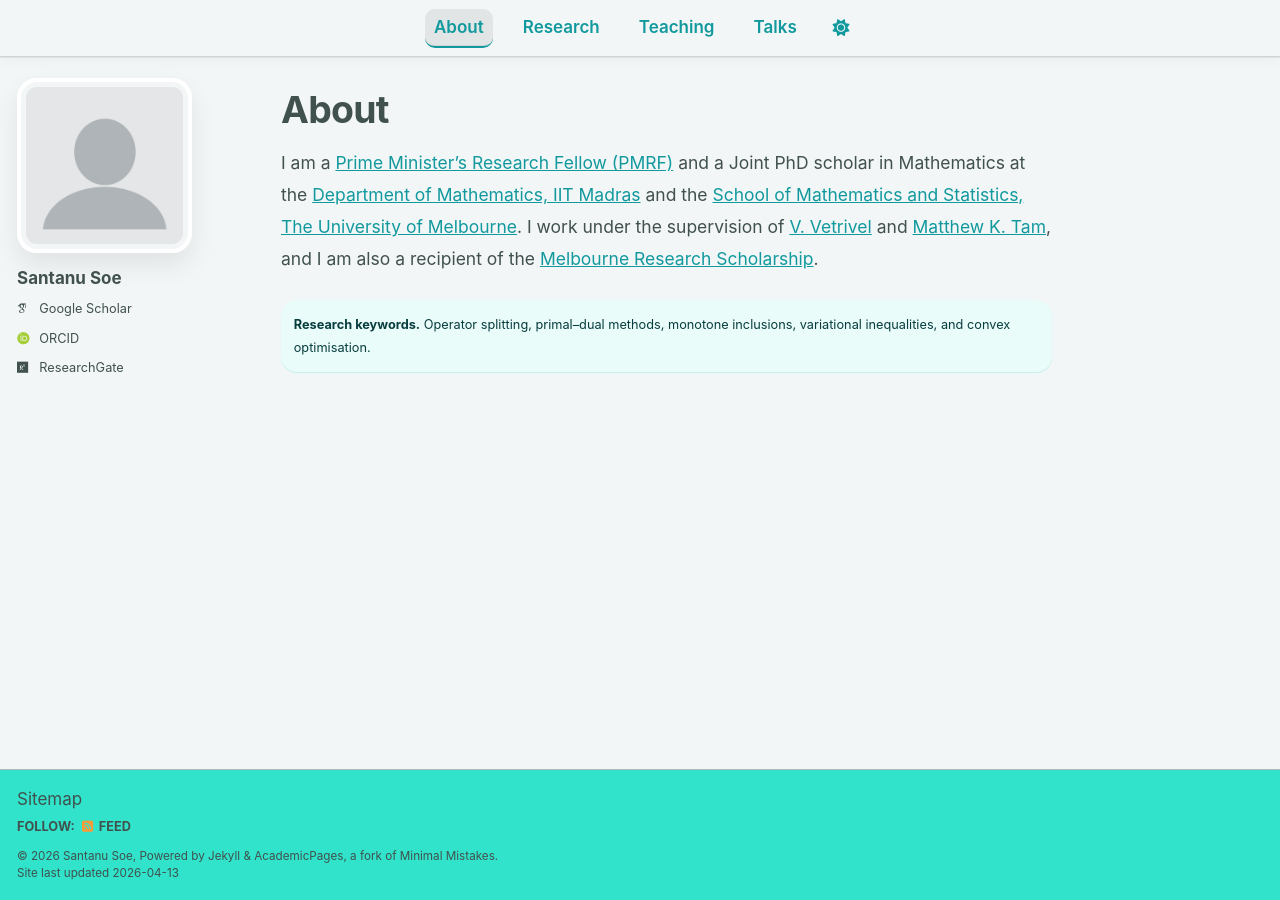
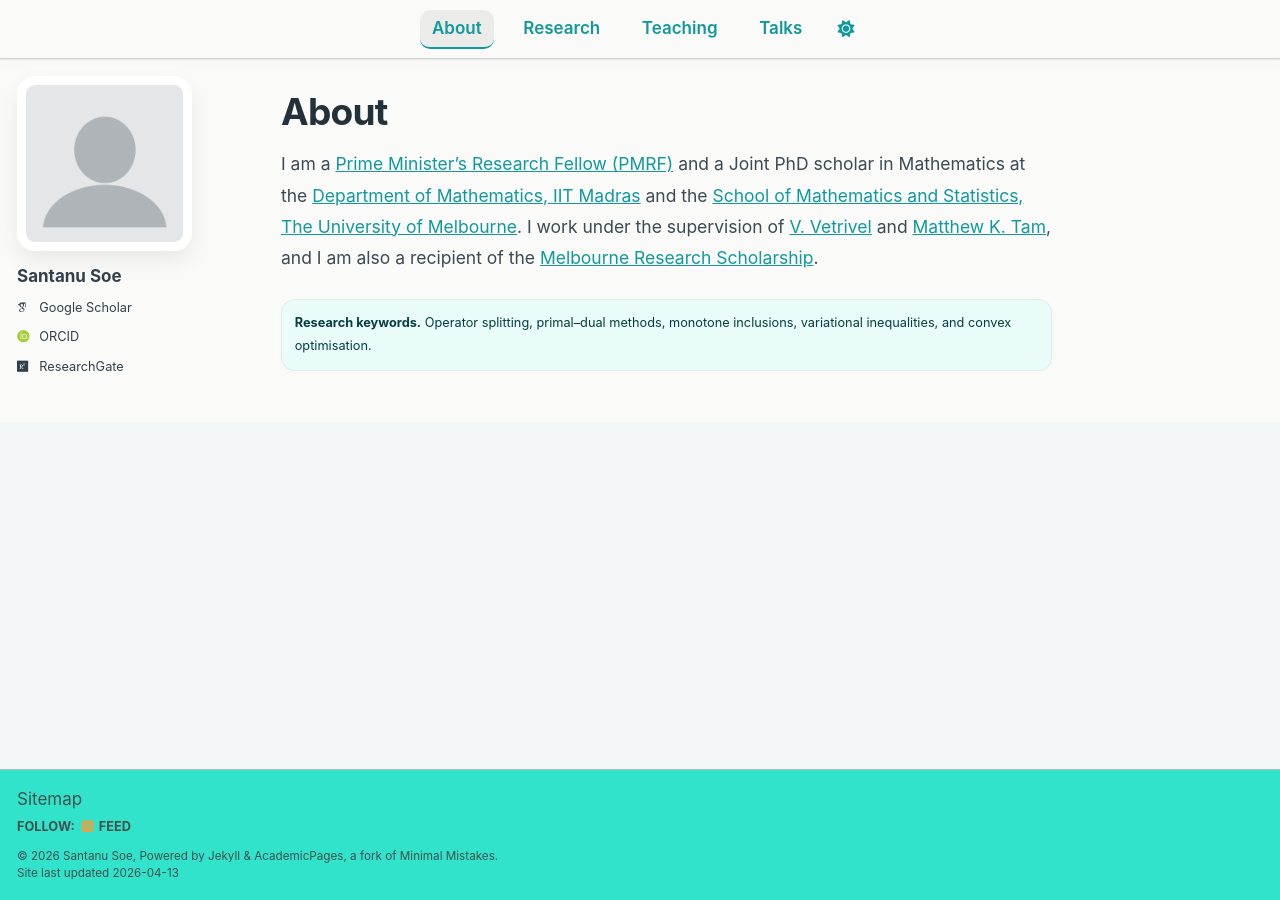
Before and after one commit to santanusoe/santanusoe.github.io, a Jekyll site: the page built from _pages/about.md, in a window 1280 px wide. Built offline with Jekyll 4.4.1, drawn with Linux system fonts in a browser that asks for light colours; some web fonts are replaced; a script bundle is joined from its source files by our own code; library files that are not in the unit come from our copies.

Commit message:
Refine site styling with a cleaner and more elegant academic look

```diff
--- a/assets/css/main.scss
+++ b/assets/css/main.scss
@@ -42,21 +42,23 @@
 body {
   font-feature-settings: "kern";
   overflow-x: hidden;
+  background: #fafaf8;
+  color: #31404a;
 }
 
 .page {
-  max-width: 1180px;
+  max-width: 1140px;
 }
 
 .masthead {
-  border-bottom: 1px solid rgba(0, 0, 0, 0.08);
-  box-shadow: 0 4px 12px rgba(0, 0, 0, 0.03);
-  backdrop-filter: saturate(140%) blur(6px);
+  background: rgba(250, 250, 248, 0.96);
+  border-bottom: 1px solid rgba(0, 0, 0, 0.07);
+  box-shadow: 0 2px 10px rgba(0, 0, 0, 0.025);
 }
 
 .masthead__inner-wrap {
-  padding-top: 0.55rem;
-  padding-bottom: 0.55rem;
+  padding-top: 0.58rem;
+  padding-bottom: 0.58rem;
 }
 
 .masthead__menu-item--lg,
@@ -75,7 +77,7 @@
   flex-wrap: wrap;
   align-items: center;
   justify-content: center;
-  gap: 0.45rem 1.2rem;
+  gap: 0.5rem 1.05rem;
   list-style: none;
   margin: 0;
   padding: 0;
@@ -90,53 +92,49 @@
   align-items: center;
   justify-content: center;
   min-height: auto;
-  padding: 0.32rem 0.55rem;
+  padding: 0.34rem 0.7rem;
   border-radius: 10px;
   font-weight: 600;
   text-decoration: none;
   border: 0;
   border-bottom: 2px solid transparent;
   background: transparent;
-  transition: background-color 0.18s ease, border-color 0.18s ease, color 0.18s ease, box-shadow 0.18s ease, transform 0.18s ease;
+  transition: background-color 0.16s ease, border-color 0.16s ease, color 0.16s ease;
 }
 
 .site-nav-links__item a:hover,
 .site-nav-links__item a:focus-visible {
-  background: rgba(0, 0, 0, 0.05);
+  background: rgba(0, 0, 0, 0.045);
   border-bottom-color: currentColor;
   outline: none;
 }
 
-.site-nav-links__item a:active {
-  transform: translateY(1px);
-}
-
 .site-nav-links__item.selected a {
-  background: rgba(0, 0, 0, 0.07);
+  background: rgba(0, 0, 0, 0.06);
   border-bottom-color: currentColor;
-  box-shadow: inset 0 -1px 0 rgba(0, 0, 0, 0.08);
 }
 
 .site-nav-links__toggle a {
   min-width: auto;
-  padding-left: 0.35rem;
-  padding-right: 0.35rem;
+  padding-left: 0.32rem;
+  padding-right: 0.32rem;
 }
 
 .sidebar.sticky {
-  top: 1.25rem;
+  top: 1rem;
   overflow: visible;
 }
 
 .author__avatar {
-  margin-bottom: 0.85rem;
+  margin-bottom: 0.9rem;
 }
 
 .author__avatar img {
-  border-radius: 20px;
+  border-radius: 18px;
   border: 4px solid #fff;
-  box-shadow: 0 12px 26px rgba(0, 0, 0, 0.08);
+  box-shadow: 0 10px 22px rgba(0, 0, 0, 0.07);
   object-fit: cover;
+  background: #fff;
 }
 
 .author__content,
@@ -150,7 +148,7 @@
 }
 
 .author__name {
-  font-size: 1.15rem;
+  font-size: 1.14rem;
   margin: 0 0 0.35rem 0;
 }
 
@@ -159,50 +157,67 @@
 }
 
 .author__urls li {
-  margin-bottom: 0.35rem;
+  margin-bottom: 0.38rem;
 }
 
 .page__title {
-  font-size: 2.2rem;
+  font-size: 2.18rem;
   letter-spacing: -0.02em;
+  color: #22313a;
+}
+
+.page__content {
+  color: #3b4a55;
 }
 
 .page__content p,
 .page__content li {
   font-size: 1.03rem;
-  line-height: 1.82;
+  line-height: 1.78;
 }
 
 .page__content h2 {
-  margin-top: 1.9rem;
-  padding-bottom: 0.35rem;
+  margin-top: 1.95rem;
+  padding-bottom: 0.36rem;
   border-bottom: 1px solid rgba(0, 0, 0, 0.08);
+  color: #24333c;
 }
 
 .notice--primary,
 .notice--info,
 .notice--success,
 .notice--warning {
-  border-radius: 16px;
+  border-radius: 14px;
+  border: 1px solid rgba(0, 0, 0, 0.06);
+  box-shadow: 0 2px 8px rgba(0, 0, 0, 0.015);
 }
 
 .archive__item {
-  padding: 1rem 1.1rem;
+  padding: 0.95rem 1.05rem;
   border: 1px solid rgba(0, 0, 0, 0.06);
-  border-radius: 16px;
-  background: #fff;
-  box-shadow: 0 6px 16px rgba(0, 0, 0, 0.025);
-  transition: transform 0.18s ease, box-shadow 0.18s ease, border-color 0.18s ease;
+  border-radius: 14px;
+  background: rgba(255, 255, 255, 0.94);
+  box-shadow: 0 4px 12px rgba(0, 0, 0, 0.02);
+  transition: border-color 0.16s ease, box-shadow 0.16s ease;
 }
 
 .archive__item:hover {
-  transform: translateY(-1px);
-  box-shadow: 0 10px 24px rgba(0, 0, 0, 0.04);
+  box-shadow: 0 6px 16px rgba(0, 0, 0, 0.03);
   border-color: rgba(0, 0, 0, 0.08);
 }
 
 .archive__item-title {
-  font-size: 1.1rem;
+  font-size: 1.08rem;
+}
+
+.pub-item {
+  padding: 0.2rem 0 0.9rem 0;
+  margin-bottom: 0.65rem;
+  border-bottom: 1px solid rgba(0, 0, 0, 0.06);
+}
+
+li.pub-item:last-child {
+  border-bottom: 0;
 }
 
 .compact-list {
@@ -212,7 +227,7 @@
 }
 
 .compact-list__item {
-  padding: 0.7rem 0;
+  padding: 0.72rem 0;
   border-bottom: 1px solid rgba(0, 0, 0, 0.08);
 }
 
@@ -223,6 +238,7 @@
 .compact-list__title {
   font-weight: 600;
   margin-bottom: 0.12rem;
+  color: #24323a;
 }
 
 .compact-list__meta {
@@ -232,7 +248,7 @@
 }
 
 a {
-  transition: color 0.18s ease, opacity 0.18s ease;
+  transition: color 0.16s ease, opacity 0.16s ease;
 }
 
 @media (max-width: 1060px) {
@@ -255,7 +271,7 @@
   .sidebar.sticky {
     position: relative;
     top: auto;
-    margin-bottom: 1.25rem;
+    margin-bottom: 1.15rem;
   }
 
   .author__avatar {
@@ -263,7 +279,7 @@
   }
 
   .author__avatar img {
-    max-width: 220px;
+    max-width: 215px;
     width: 100%;
     height: auto;
     margin-left: auto;
@@ -291,19 +307,15 @@
     font-size: 15.5px;
   }
 
-  .masthead {
-    box-shadow: 0 3px 10px rgba(0, 0, 0, 0.025);
-  }
-
   .masthead__inner-wrap {
-    padding-top: 0.28rem;
-    padding-bottom: 0.28rem;
+    padding-top: 0.3rem;
+    padding-bottom: 0.3rem;
   }
 
   .site-nav-links {
     display: grid !important;
     grid-template-columns: repeat(2, minmax(0, 1fr));
-    gap: 0.42rem;
+    gap: 0.38rem;
     width: 100%;
     max-width: 420px;
     margin-left: auto;
@@ -320,15 +332,15 @@
 
   .site-nav-links__item a {
     width: 100%;
-    min-height: 2.6rem;
+    min-height: 2.55rem;
     justify-content: center;
-    padding: 0.42rem 0.75rem;
+    padding: 0.42rem 0.72rem;
     font-size: 1rem;
     border: 1px solid rgba(0, 0, 0, 0.08);
     border-bottom: 1px solid rgba(0, 0, 0, 0.08);
     border-radius: 12px;
-    background: rgba(255, 255, 255, 0.92);
-    box-shadow: 0 2px 8px rgba(0, 0, 0, 0.02);
+    background: rgba(255, 255, 255, 0.95);
+    box-shadow: 0 2px 8px rgba(0, 0, 0, 0.018);
   }
 
   .site-nav-links__item a:hover,
@@ -340,8 +352,6 @@
   .site-nav-links__item.selected a {
     border: 1px solid rgba(0, 0, 0, 0.14);
     border-bottom: 1px solid rgba(0, 0, 0, 0.14);
-    text-decoration: none;
-    box-shadow: none;
     background: rgba(0, 0, 0, 0.08);
   }
 
@@ -350,16 +360,8 @@
     padding-right: 0.9rem;
   }
 
-  .sidebar.sticky {
-    margin-bottom: 1rem;
-  }
-
-  .author__name {
-    font-size: 1.08rem;
-  }
-
   .page__title {
-    font-size: 1.8rem;
+    font-size: 1.78rem;
     margin-bottom: 0.55rem;
   }
 
@@ -379,7 +381,7 @@
   }
 
   .archive__item {
-    padding: 0.85rem 0.9rem;
+    padding: 0.82rem 0.9rem;
     border-radius: 12px;
   }
 
@@ -399,7 +401,7 @@
   }
 
   .author__avatar img {
-    max-width: 165px;
+    max-width: 160px;
     border-radius: 16px;
   }
 
@@ -408,17 +410,17 @@
   }
 
   .page__title {
-    font-size: 1.62rem;
+    font-size: 1.6rem;
   }
 
   .site-nav-links {
-    gap: 0.34rem;
+    gap: 0.32rem;
   }
 
   .site-nav-links__item a {
-    min-height: 2.48rem;
-    font-size: 0.97rem;
-    padding: 0.4rem 0.6rem;
+    min-height: 2.42rem;
+    font-size: 0.96rem;
+    padding: 0.38rem 0.58rem;
   }
 
   .compact-list__title {
```
